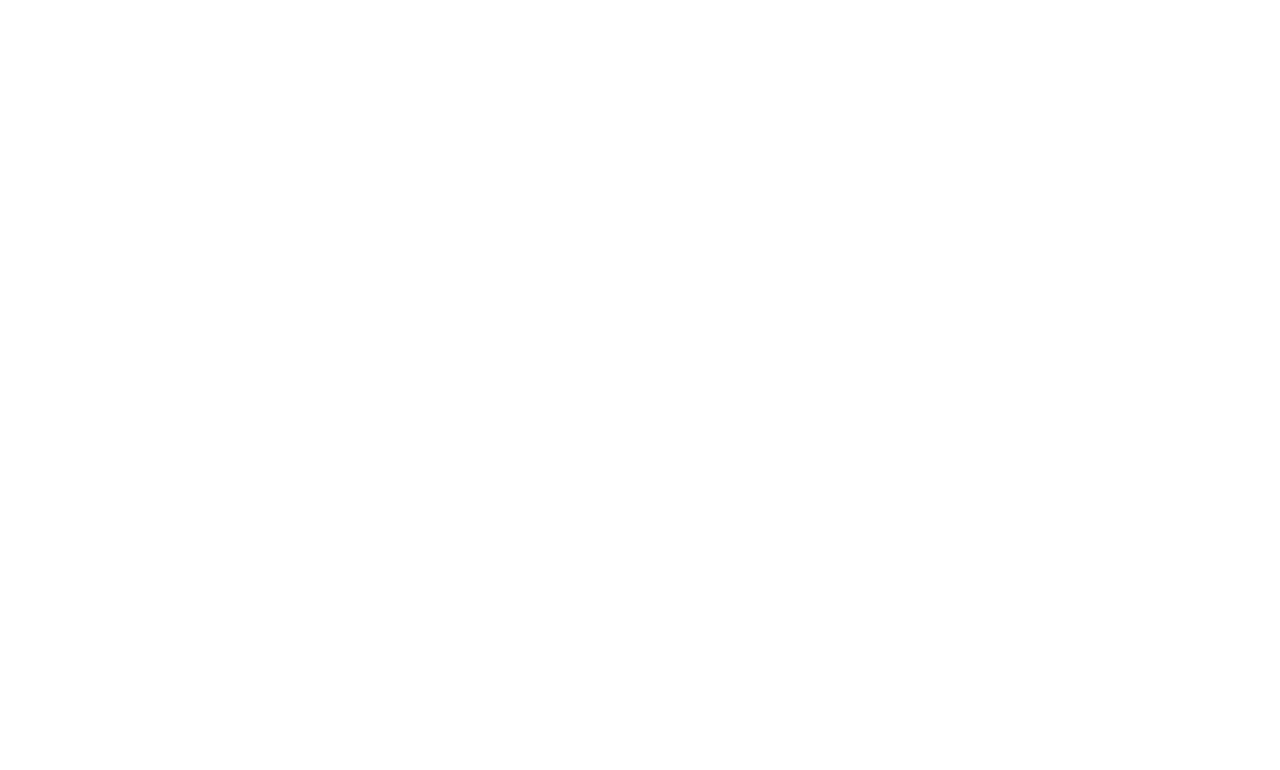
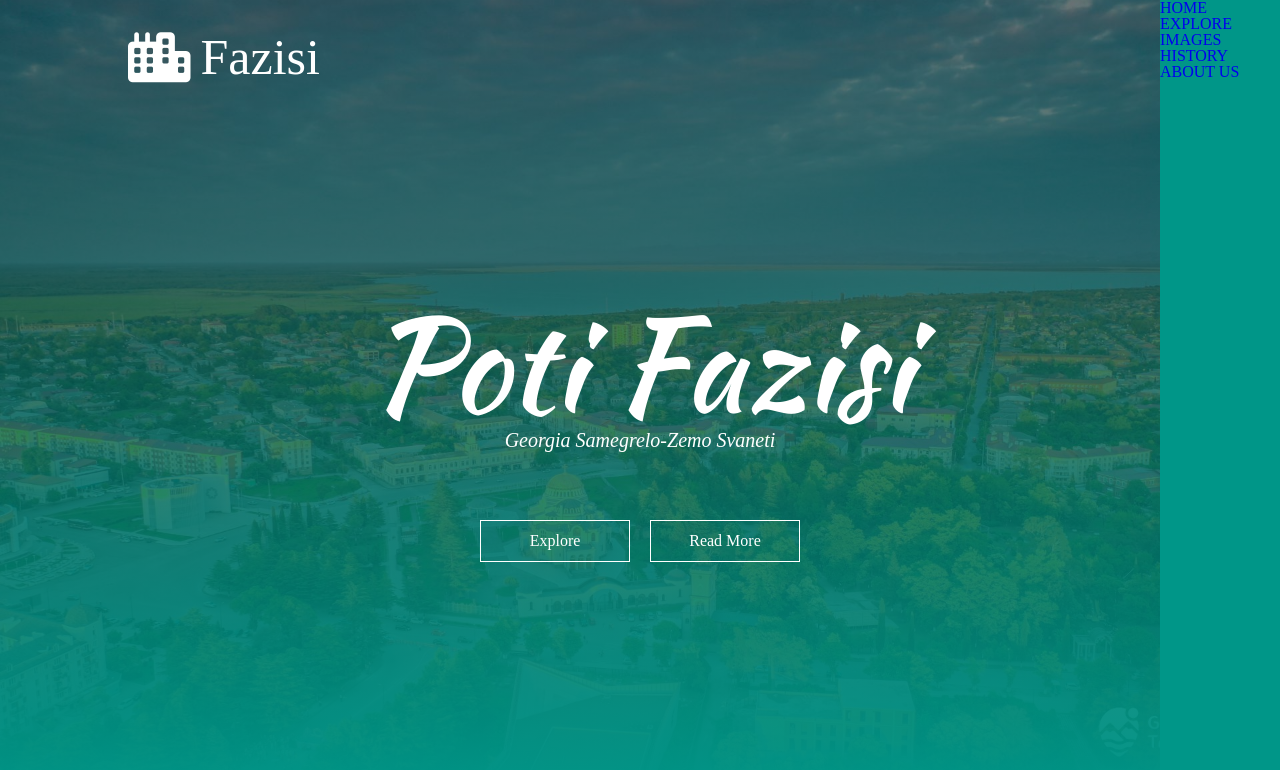
Before and after one commit to styebuchava/Phasis, a plain HTML site: page index.html in a window 1280 px wide. Drawn offline with Linux system fonts and the light colour scheme.

Commit message:
add half part of header

```diff
--- a/css/style.css
+++ b/css/style.css
@@ -0,0 +1,86 @@
+.banner{
+    background: linear-gradient(rgba(0,0,0,0.5),#009688),url(../images/1.jpg);
+        background-size: cover;
+        background-position: center;
+        height: 100vh;
+}
+*{
+    font-family: 'Poppins', sans-serif;
+    font-family: 'Kaushan Script';
+}
+.logo{
+    position: absolute;
+    top: 4%;
+    left: 10%;
+}
+.main{
+    display: flex;
+    justify-content: baseline;
+}
+.fa-city{
+    font-size: 50px;
+    color: white;
+}
+.fazisi{
+    font-size: 50px;
+    margin-left: 10px;
+    color: #ffffff;
+
+}
+.banner-text{
+    text-align: center;
+    padding-top: 300px;
+    color: #fff;
+}
+.banner-text h1{
+    font-size: 130px;
+    font-family: 'Kaushan Script';
+}
+.banner-text p{
+    font-size: 20px;
+    font-style: italic;
+}
+.banner-button{
+    margin-top: 70px;
+    display: flex;
+    justify-content: center;
+}
+.banner-button a{
+    width: 150px;
+    margin: 0 10px;
+    padding: 12px 0;
+    color: #fff;
+    border: .5px solid #fff;
+    position: relative;
+    z-index: 1;
+    transition: color 0.5s;
+
+}
+.banner-button a span{
+    width: 0;
+    height: 100%;
+    position: absolute;
+    top: 0;
+    left: 0;
+    background-color: #fff;
+    z-index: -1;
+    transition: 0.5s;
+}
+.sideNav{
+    width: 120px;
+    height: 100vh;
+    position: fixed;
+    right: 0;
+    top: 0;
+    background-color: #009688;
+    z-index: 2;
+}
+
+/* hover animations */
+
+.banner-button a:hover span{
+    width: 100%;
+}
+.banner-button a:hover{
+    color: black;
+}
--- a/index.html
+++ b/index.html
@@ -4,9 +4,51 @@
     <meta charset="UTF-8">
     <meta http-equiv="X-UA-Compatible" content="IE=edge">
     <meta name="viewport" content="width=device-width, initial-scale=1.0">
-    <title>Document</title>
-</head>
+    <title>Fazisi</title>
+    <link rel="stylesheet" href="css/reset.css">
+    <link rel="stylesheet" href="css/responsive.css">
+    <link rel="stylesheet" href="css/style.css">
+    <script src="https://kit.fontawesome.com/c518ca1af4.js" crossorigin="anonymous"></script>
+    <link rel="preconnect" href="https://fonts.gstatic.com">
+    <link href="https://fonts.googleapis.com/css2?family=Kaushan+Script&family=Poppins&display=swap" rel="stylesheet">
 <body>
+    <header class="banner">
+        <div class="logo">
+            <a class="main" href="index.html">
+            <i class="fas fa-city"></i>
+            <p class="fazisi">Fazisi</p>
+            </a>
+        </div>
 
+        <div class="sideNav">
+            <nav>
+                <ul>
+                    <li><a href="#">HOME</a></li>
+                    <li><a href="#">EXPLORE</a></li>
+                    <li><a href="#">IMAGES</a></li>
+                    <li><a href="#">HISTORY</a></li>
+                    <li><a href="#">ABOUT US</a></li>
+                </ul>
+            </nav>
+        </div>
+
+        <div class="banner-text">
+            <h1> Poti Fazisi </h1>
+            <p> Georgia Samegrelo-Zemo Svaneti</p>
+            <div class="banner-button">
+                <a href="#"><span></span>Explore</a>
+                <a href="#"><span></span>Read More</a>
+            </div>
+
+        </div>
+
+    </header>
+    <section>
+
+    </section>
+
+    <footer>
+
+    </footer>
 </body>
 </html>
```
Also changed, not shown: images/1.jpg (added).
